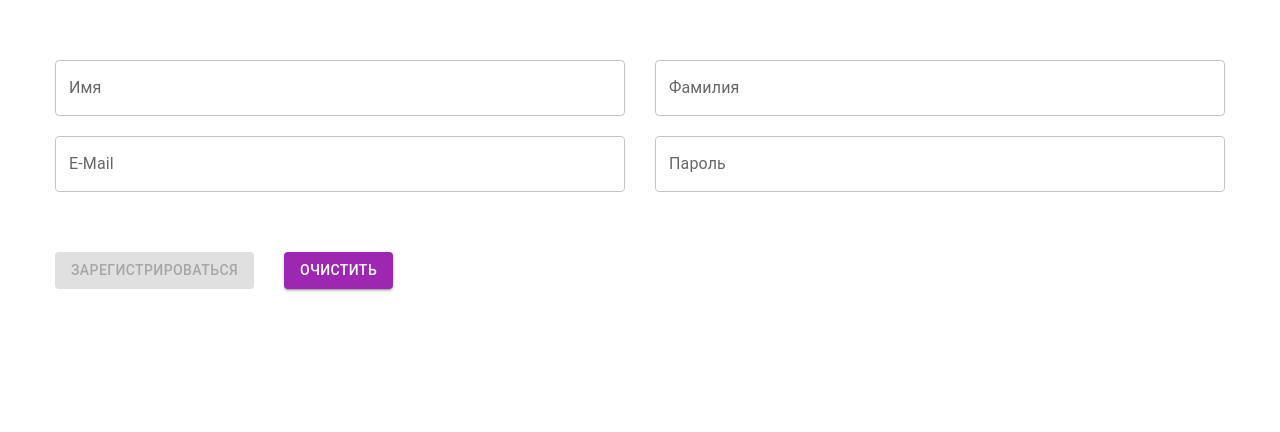
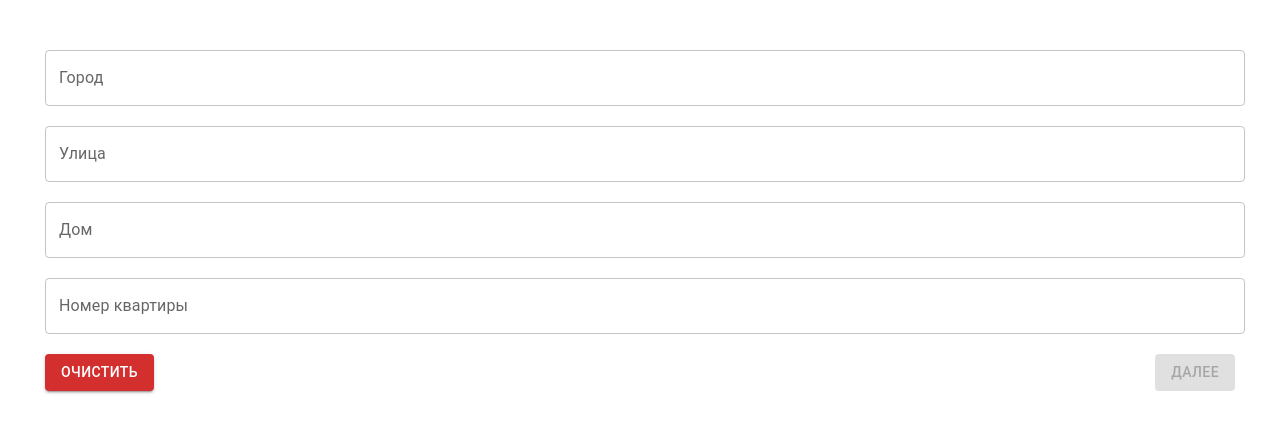
Before and after one commit to DinarW/archakov-tutorials, a React (Create React App) app: page /adress in a window 1280 px wide. Shown: the top 432 px of the page. Built offline with nearby package versions, Linux system fonts and the light colour scheme.

Commit message:
form pages

```diff
--- a/package.json
+++ b/package.json
@@ -12,11 +12,13 @@
     "@testing-library/react": "^11.2.7",
     "@testing-library/user-event": "^12.8.3",
     "bootstrap": "^5.1.3",
+    "history": "^5.2.0",
     "node-sass": "^6.0.1",
     "react": "^17.0.2",
     "react-bootstrap": "^2.0.4",
     "react-dom": "^17.0.2",
     "react-hook-form": "^7.22.2",
+    "react-router-dom": "^6.2.1",
     "react-scripts": "4.0.3",
     "web-vitals": "^1.1.2",
     "yup": "^0.32.11"
--- a/src/index.js
+++ b/src/index.js
@@ -1,5 +1,6 @@
 import React from 'react';
 import ReactDOM from 'react-dom';
+import { BrowserRouter } from 'react-router-dom';
 import './index.css';
 // import App from './tutorial-2/App';
 // import App from './tutorial-4/App';
@@ -9,7 +10,9 @@ import App from './tutorial-7/App';
 
 ReactDOM.render(
   <React.StrictMode>
-    <App />
+    <BrowserRouter>
+      <App />
+    </BrowserRouter>
   </React.StrictMode>,
   document.getElementById('root')
 );
--- a/src/tutorial-7/App.js
+++ b/src/tutorial-7/App.js
@@ -1,113 +1,33 @@
 import React from 'react';
-import { useForm } from 'react-hook-form';
-import { yupResolver } from '@hookform/resolvers/yup';
-import * as yup from "yup";
-import TextField from '@mui/material/TextField';
-import Button from '@mui/material/Button';
-
+import { Route, Routes, useNavigate } from 'react-router-dom';
+import PersonalInfoForm from './forms/PersonalInfoForm';
+import AdressForm from './forms/AdressForm';
+import Result from './forms/Result';
 import './styles.css';
 
-const schema = yup.object({
-  firstName: yup.string().min(2, 'Имя должно содержать не менее двух символов'),
-  lastName: yup.string().min(1, 'Фамилия должна содержать не менее одного символа'),
-  email: yup.string().email('Не верная почта').required('Это обязательное поле'),
-  password: yup.string().min(6, 'Пароль должен быть не менее 6 символов'),
-}).required();
+export default function App() {
+  const [formsInfo, setFormsInfo] = React.useState({});
+  const history = useNavigate();
 
-export default function App() {
-  const { handleSubmit, register, formState, reset } = useForm({
-    resolver: yupResolver(schema),
-    mode: 'onChange',
-    defaultValues: {
-      firstName: '',
-      lastName: '',
-      email: '',
-      password: '',
-    }
-  });
+  const nextStep = (name) => {
+    history.push(name);
+  }
 
-  const handleClickClear = () => {
-    reset({
-      firstName: '',
-      lastName: '',
-      email: '',
-      password: '',
-    });
-  };
-
-  const onSubmit = (values) => {
-    console.log(values);
-    handleClickClear();
-  };
-
+  console.log(formsInfo);
   return (
     <div className="App">
-      <form>
-        <div className="row">
-          <TextField
-            name="firstName"
-            label="Имя"
-            {...register('firstName')}
-            helperText={
-              formState.errors.firstName && formState.errors.firstName.message
-            }
-            error={!!formState.errors.firstName}
-            fullWidth
-          />
-          <TextField
-            name="lastName"
-            label="Фамилия"
-            {...register('lastName')}
-            helperText={
-              formState.errors.lastName && formState.errors.lastName.message
-            }
-            error={!!formState.errors.lastName}
-            fullWidth
-          />
-        </div>
-        <div className="row">
-          <TextField
-            {...register('email')}
-            helperText={
-              formState.errors.email && formState.errors.email.message
-            }
-            error={!!formState.errors.email}
-            name="email"
-            label="E-Mail"
-            defaultValue=""
-            fullWidth
-          />
-          <TextField
-            {...register('password')}
-            helperText={
-              formState.errors.password && formState.errors.password.message
-            }
-            error={!!formState.errors.password}
-            name="password"
-            type="password"
-            label="Пароль"
-            fullWidth
-          />
-        </div>
-        <br />
-        <div className="row">
-          <Button
-            onClick={handleSubmit(onSubmit)}
-            disabled={!formState.isValid}
-            variant="contained"
-            color="primary"
-          >
-            Зарегистрироваться
-          </Button>
-          <Button
-            onClick={handleClickClear}
-            variant="contained"
-            color="secondary"
-          >
-            Очистить
-          </Button>
-        </div>
-      </form>
+      <Routes>
+        <Route
+          path="/"
+          element={<PersonalInfoForm setFormsInfo={setFormsInfo} nextStep={nextStep} />}
+          exact
+        />
+        <Route
+          path="/adress"
+          element={<AdressForm setFormsInfo={setFormsInfo} nextStep={nextStep} />}
+        />
+        <Route path="/result" element={<Result formsInfo={formsInfo} />} />
+      </Routes>
     </div>
   );
 }
--- /dev/null
+++ b/src/tutorial-7/forms/AdressForm.jsx
@@ -0,0 +1,101 @@
+import React from 'react';
+import { useForm } from 'react-hook-form';
+import { yupResolver } from '@hookform/resolvers/yup';
+import * as yup from 'yup';
+import TextField from '@mui/material/TextField';
+import Button from '@mui/material/Button';
+
+const schema = yup.object({
+    city: yup.string().required('Это обязательное поле'),
+    street: yup.string().required('Это обязательное поле'),
+    home: yup.string().required('Это обязательное поле'),
+    appartament: yup.string().required('Это обязательное поле'),
+  })
+  .required();
+
+const PersonalInfoForm = ({ setFormsInfo, nextStep }) => {
+  const { handleSubmit, register, formState, reset } = useForm({
+    resolver: yupResolver(schema),
+    mode: 'onChange',
+    defaultValues: {
+      city: '',
+      street: '',
+      home: '',
+      appartament: '',
+    },
+  });
+
+  const onSubmit = (values) => {
+    console.log(values);
+    setFormsInfo((prev) => ({ ...prev, ...values }));
+    nextStep('result');
+  };
+
+  return (
+    <div>
+      <form>
+        <TextField
+          name="city"
+          label="Город"
+          {...register('city')}
+          helperText={formState.errors.city && formState.errors.city.message}
+          error={!!formState.errors.city}
+          fullWidth
+        />
+        <TextField
+          name="street"
+          label="Улица"
+          {...register('street')}
+          helperText={
+            formState.errors.street && formState.errors.street.message
+          }
+          error={!!formState.errors.street}
+          fullWidth
+        />
+        <TextField
+          {...register('home')}
+          helperText={formState.errors.home && formState.errors.home.message}
+          error={!!formState.errors.home}
+          name="home"
+          label="Дом"
+          fullWidth
+        />
+        <TextField
+          {...register('appartament')}
+          helperText={
+            formState.errors.appartament && formState.errors.appartament.message
+          }
+          error={!!formState.errors.appartament}
+          name="appartament"
+          label="Номер квартиры"
+          fullWidth
+        />
+        <br />
+        <div className="row buttons">
+          <Button
+            onClick={reset({
+              city: '',
+              street: '',
+              home: '',
+              appartament: '',
+            })}
+            variant="contained"
+            color="error"
+          >
+            Очистить
+          </Button>
+          <Button
+            onClick={handleSubmit(onSubmit)}
+            disabled={!formState.isValid}
+            variant="contained"
+            color="primary"
+          >
+            Далее
+          </Button>
+        </div>
+      </form>
+    </div>
+  );
+};
+
+export default PersonalInfoForm;
--- /dev/null
+++ b/src/tutorial-7/forms/PersonalInfoForm.jsx
@@ -0,0 +1,111 @@
+import React from 'react';
+import { useForm } from 'react-hook-form';
+import { yupResolver } from '@hookform/resolvers/yup';
+import * as yup from 'yup';
+import TextField from '@mui/material/TextField';
+import Button from '@mui/material/Button';
+
+const schema = yup
+  .object({
+    firstName: yup.string().min(2, 'Имя должно содержать не менее двух символов').required('Это обязательное поле'),
+    lastName: yup.string().min(1, 'Фамилия должна содержать не менее одного символа'),
+    email: yup.string().required('Это обязательное поле'),
+    password: yup.string().min(6, 'Пароль должен быть не менее 6 символов'),
+  })
+  .required();
+
+const PersonalInfoForm = ({ setFormsInfo, nextStep }) => {
+  const { handleSubmit, register, formState, reset } = useForm({
+    mode: 'onChange',
+    defaultValues: {
+      firstName: '',
+      lastName: '',
+      email: '',
+      password: '',
+    },
+    resolver: yupResolver(schema),
+  });
+
+  const onSubmit = (values) => {
+    console.log(values);
+    setFormsInfo((prev) => ({ ...prev, ...values }));
+    nextStep('adress')
+  };
+
+  return (
+    <div>
+      <form>
+        <div className="row">
+          <TextField
+            name="firstName"
+            label="Имя"
+            {...register('firstName')}
+            helperText={
+              formState.errors.firstName && formState.errors.firstName.message
+            }
+            error={!!formState.errors.firstName}
+            fullWidth
+          />
+          <TextField
+            name="lastName"
+            label="Фамилия"
+            {...register('lastName')}
+            helperText={
+              formState.errors.lastName && formState.errors.lastName.message
+            }
+            error={!!formState.errors.lastName}
+            fullWidth
+          />
+        </div>
+        <div className="row">
+          <TextField
+            name="email"
+            label="E-Mail"
+            {...register('email')}
+            helperText={
+              formState.errors.email && formState.errors.email.message
+            }
+            error={!!formState.errors.email}
+            fullWidth
+          />
+          <TextField
+            name="password"
+            type="password"
+            label="Пароль"
+            {...register('password')}
+            helperText={
+              formState.errors.password && formState.errors.password.message
+            }
+            error={!!formState.errors.password}
+            fullWidth
+          />
+        </div>
+        <br />
+        <div className="row buttons">
+          <Button
+            onClick={reset({
+              firstName: '',
+              lastName: '',
+              email: '',
+              password: '',
+            })}
+            variant="contained"
+            color="error"
+          >
+            Очистить
+          </Button>
+          <Button
+            onClick={handleSubmit(onSubmit)}
+            disabled={!formState.isValid}
+            variant="contained"
+            color="primary"
+          >
+            Далее
+          </Button>
+        </div>
+      </form>
+    </div>
+  );
+};
+
+export default PersonalInfoForm;
--- /dev/null
+++ b/src/tutorial-7/forms/Result.jsx
@@ -0,0 +1,39 @@
+import React from 'react';
+import Paper from '@mui/material/Paper';
+
+const Result = ({ formsInfo }) => {
+  return (
+    <Paper>
+      <h2>Персональная информация:</h2>
+      <ul>
+        <li>
+          <b>Имя:</b> {formsInfo.firstName};
+        </li>
+        <li>
+          <b>Фамилия:</b> {formsInfo.lastName};
+        </li>
+        <li>
+          <b>Почта:</b> {formsInfo.email};
+        </li>
+        <li>
+          <b>Пароль:</b> {formsInfo.password};
+        </li>
+      </ul>
+      <h2>Адрес:</h2>
+      <li>
+        <b>Город:</b> {formsInfo.city};
+      </li>
+      <li>
+        <b>Улица:</b> {formsInfo.street};
+      </li>
+      <li>
+        <b>Дом:</b> {formsInfo.home};
+      </li>
+      <li>
+        <b>Номер квартиры:</b> {formsInfo.appartament};
+      </li>
+    </Paper>
+  );
+};
+
+export default Result;
--- a/src/tutorial-7/styles.css
+++ b/src/tutorial-7/styles.css
@@ -9,11 +9,15 @@ body {
 }
 
 .row {
-  margin: 20px 0;
   display: flex;
 }
 
 .MuiTextField-root,
 .MuiButton-root {
-  margin: 0 15px !important;
+  margin: 10px 5px !important;
 }
+
+.buttons {
+  margin: 0;
+  justify-content: space-between;
+}
```
Also changed, not shown: 1 other file (tests, documents, lock files or other folders).
